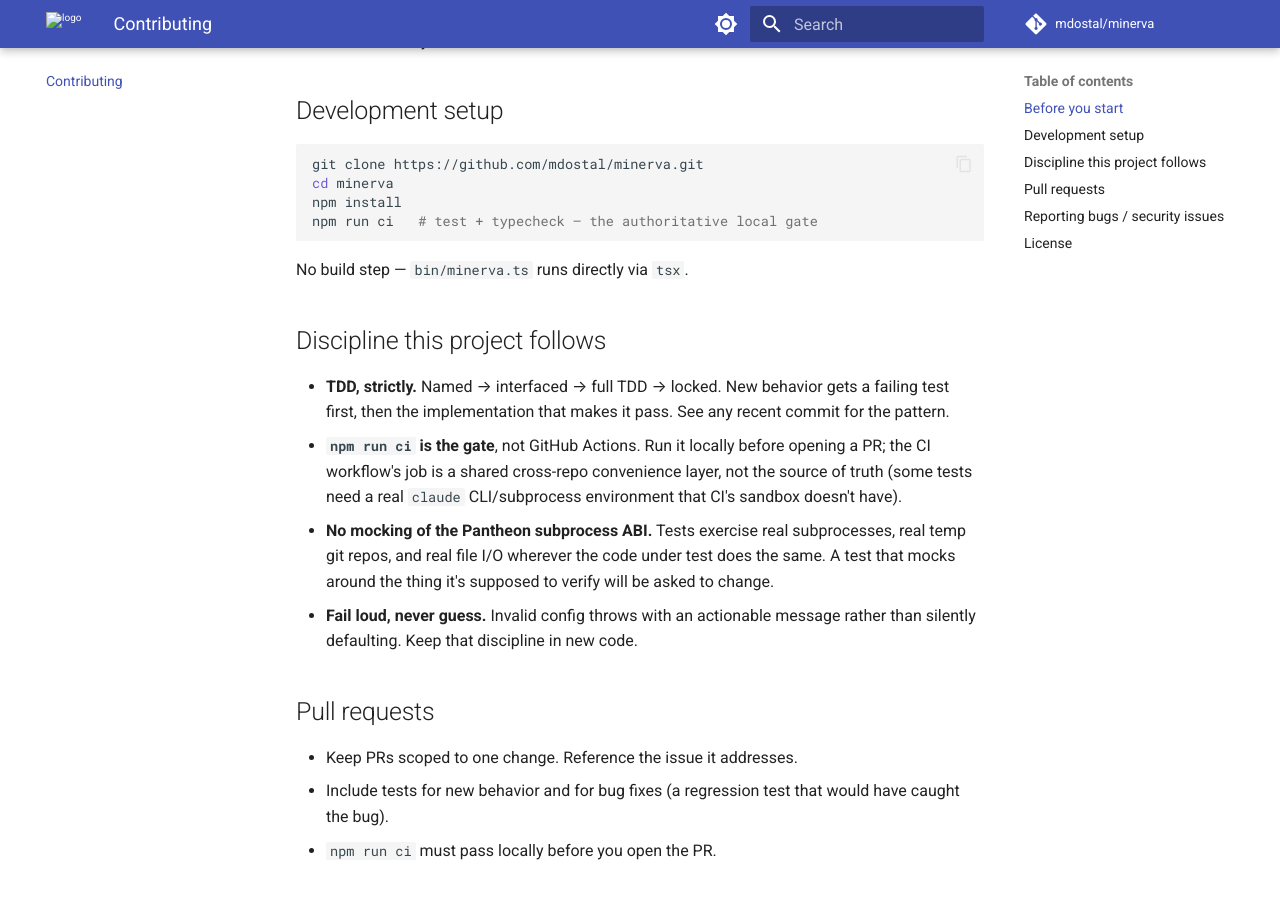
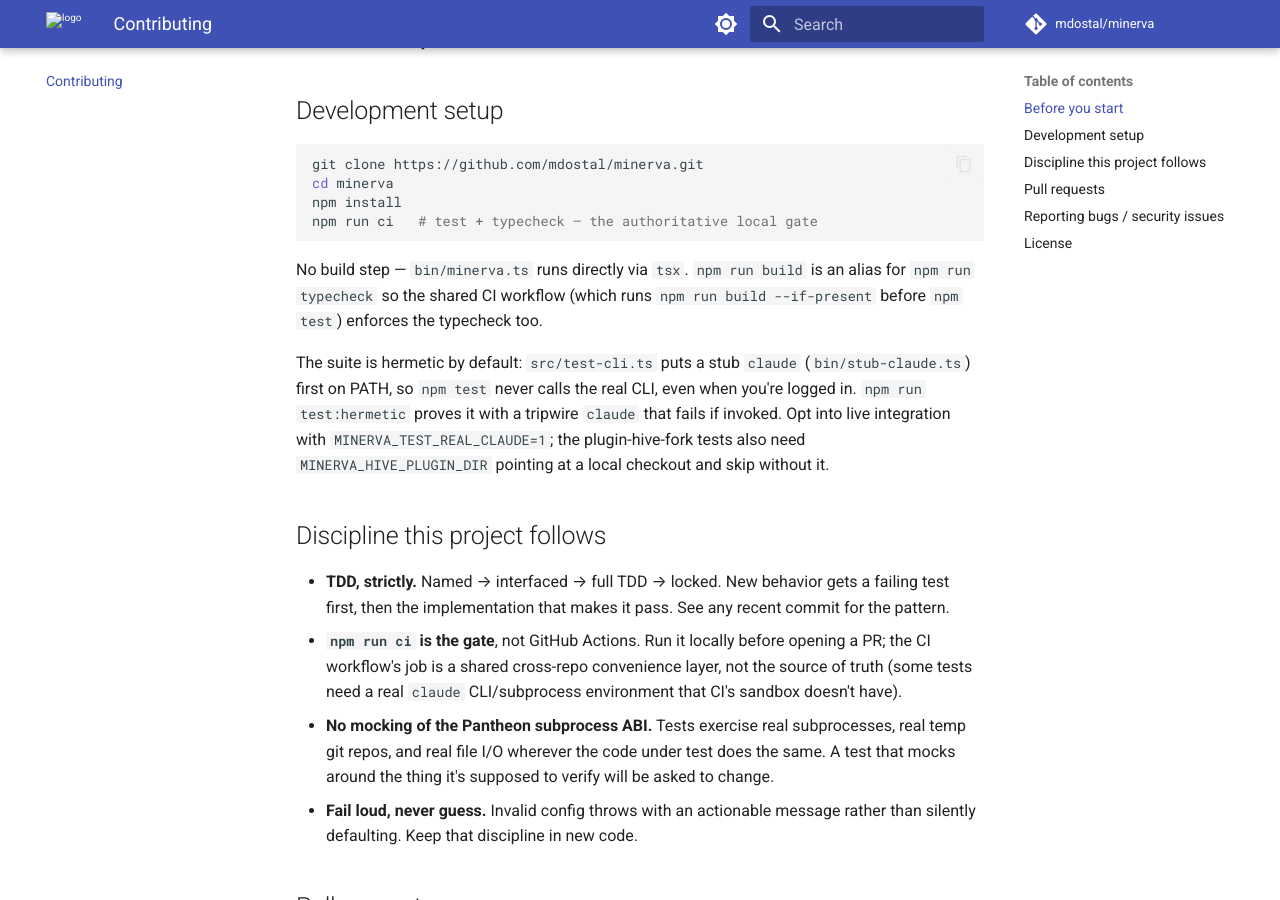
Before and after one commit to mdostal/minerva, an MkDocs documentation site: the page built from mkdocs_docs/contributing.md, in a window 1280 px wide and 900 px high, scrolled down 419 px. Built offline with MkDocs 1.6.1 and Material for MkDocs 9.7.7, drawn with Linux system fonts in a browser that asks for light colours; comment, search, counter and statistics services are not loaded.

Commit message:
test: hermetic suite (stub claude by default), typecheck enforced in CI
- src/test-cli.ts: always install the stub claude; only probe/use the real CLI when
  MINERVA_TEST_REAL_CLAUDE=1. Fail loudly if the stub can't be installed instead of
  falling through to a real claude on PATH. Export REAL_CLAUDE_ACTIVE.
- Fork integration tests: drop the hardcoded /Users/... fallback; skip with a reason unless
  MINERVA_HIVE_PLUGIN_DIR and MINERVA_TEST_REAL_CLAUDE=1 are set.
- scripts/test-hermetic.sh (npm run test:hermetic): runs npm test behind a tripwire claude
  on PATH and fails if it is ever invoked.
- package.json: "build" aliases "typecheck", so the shared CI workflow's
  `npm run build --if-present` step enforces tsc --noEmit with no workflow change.
- README/CONTRIBUTING/CHANGELOG updated.

Refs PANT-905.

Pantheon-Agent: auriga-build (84c1c48c-1425-49d9-8dc4-e841f2034654)
Co-Authored-By: Claude Opus 5.5 <noreply@anthropic.com>
Co-authored-by: multica-agent <github@multica.ai>

````diff
--- a/mkdocs_docs/contributing.md
+++ b/mkdocs_docs/contributing.md
@@ -19,7 +19,15 @@ npm install
 npm run ci   # test + typecheck — the authoritative local gate
 ```
 
-No build step — `bin/minerva.ts` runs directly via `tsx`.
+No build step — `bin/minerva.ts` runs directly via `tsx`. `npm run build` is an alias for
+`npm run typecheck` so the shared CI workflow (which runs `npm run build --if-present` before
+`npm test`) enforces the typecheck too.
+
+The suite is hermetic by default: `src/test-cli.ts` puts a stub `claude`
+(`bin/stub-claude.ts`) first on PATH, so `npm test` never calls the real CLI, even when you're
+logged in. `npm run test:hermetic` proves it with a tripwire `claude` that fails if invoked.
+Opt into live integration with `MINERVA_TEST_REAL_CLAUDE=1`; the plugin-hive-fork tests also
+need `MINERVA_HIVE_PLUGIN_DIR` pointing at a local checkout and skip without it.
 
 ## Discipline this project follows
 
--- a/package.json
+++ b/package.json
@@ -29,7 +29,9 @@
   },
   "scripts": {
     "test": "tsx --test --test-force-exit --test-concurrency=1 \"src/**/*.test.ts\" \"bin/**/*.test.ts\" \"tests/**/*.test.ts\"",
+    "test:hermetic": "bash scripts/test-hermetic.sh",
     "typecheck": "tsc --noEmit",
+    "build": "npm run typecheck",
     "ci": "npm test && npm run typecheck"
   },
   "devDependencies": {
````
Also changed, not shown: CHANGELOG.md (+4 -0 lines), CONTRIBUTING.md (+9 -1 lines), README.md (+5 -0 lines), 4 other files.
